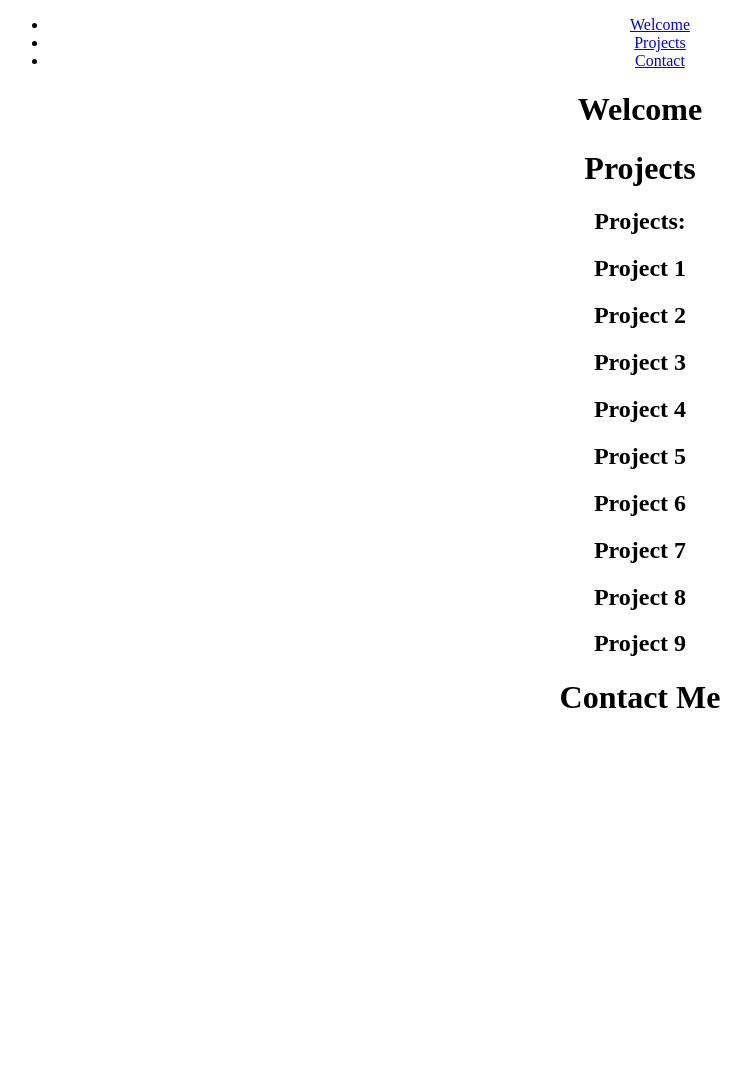
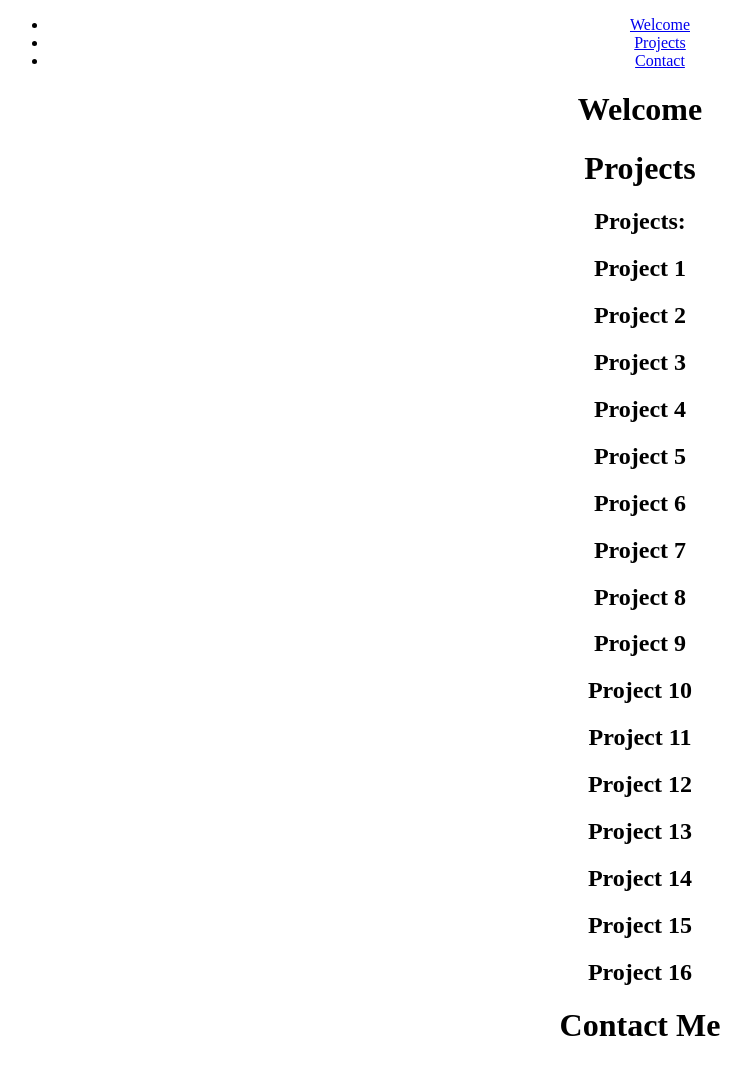
Before and after one commit to tigamadou/microverse_ia_at, a plain HTML site: page index.html in a window 1280 px wide. Shown: the whole page, without its empty margins (0-751 px from the left). Before the commit the page ends 800 px from the top, so only its background shows below. Drawn offline with Linux system fonts and the light colour scheme.

Commit message:
More Projects

```diff
--- a/index.html
+++ b/index.html
@@ -38,6 +38,14 @@
     <h2>Project 7</h2>
     <h2>Project 8</h2>
     <h2>Project 9</h2>
+    <h2>Project 10</h2>
+    <h2>Project 11</h2>
+    <h2>Project 12</h2>
+    <h2>Project 13</h2>
+    <h2>Project 14</h2>
+    <h2>Project 15</h2>
+    <h2>Project 16</h2>
+
 </div>
 
 <div id="contact-section" class="section">
```
